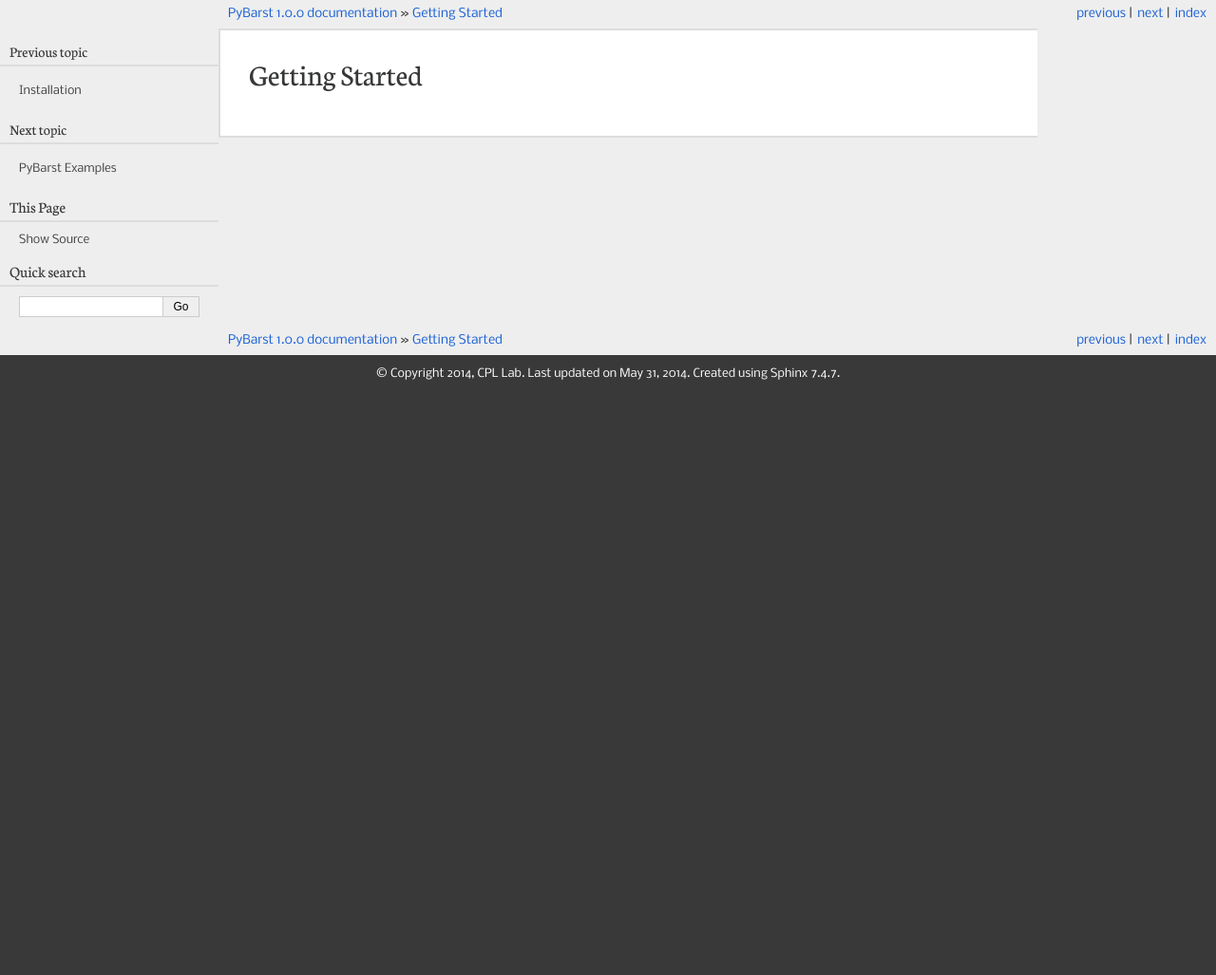
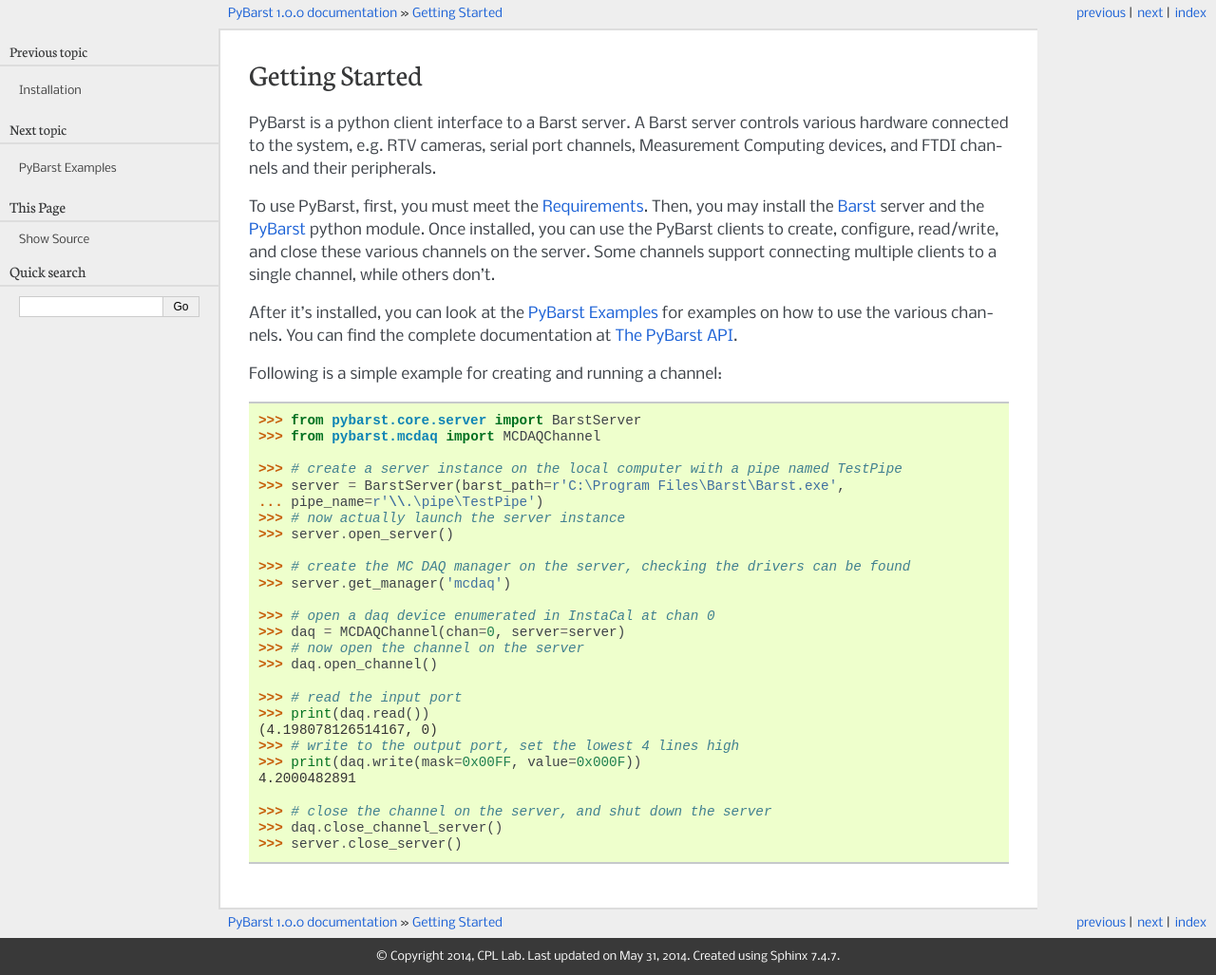
Before and after one commit to matham/pybarst, a Sphinx documentation site: the page built from doc/source/getting_started.rst, in a window 1280 px wide. Shown: the whole page at 95% size. Built offline with Sphinx 7.4.7, drawn with Linux system fonts in a browser that asks for light colours; before the commit the page ends 900 px from its top, so only the background shows below that.

Commit message:
Finish getting started docs. Update backslashes to use raw text.

```diff
--- a/doc/source/api.rst
+++ b/doc/source/api.rst
@@ -1,3 +1,4 @@
+.. _pybarst-api:
 
 ####################
   The PyBarst API
--- a/doc/source/getting_started.rst
+++ b/doc/source/getting_started.rst
@@ -1,2 +1,46 @@
 Getting Started
 ================
+
+PyBarst is a python client interface to a Barst server. A Barst server controls
+various hardware connected to the system, e.g. RTV cameras, serial port channels,
+Measurement Computing devices, and FTDI channels and their peripherals.
+
+To use PyBarst, first, you must meet the :ref:`requirements`. Then, you may
+install the :ref:`install-barst` server and the :ref:`install-pybarst` python
+module. Once installed, you can use the PyBarst clients to create, configure,
+read/write, and close these various channels on the server. Some channels
+support connecting multiple clients to a single channel, while others don't.
+
+After it's installed, you can look at the :ref:`pybarst-examples` for examples
+on how to use the various channels. You can find the complete documentation at
+:ref:`pybarst-api`.
+
+Following is a simple example for creating and running a channel::
+
+    >>> from pybarst.core.server import BarstServer
+    >>> from pybarst.mcdaq import MCDAQChannel
+
+    >>> # create a server instance on the local computer with a pipe named TestPipe
+    >>> server = BarstServer(barst_path=r'C:\Program Files\Barst\Barst.exe',
+    ... pipe_name=r'\\.\pipe\TestPipe')
+    >>> # now actually launch the server instance
+    >>> server.open_server()
+
+    >>> # create the MC DAQ manager on the server, checking the drivers can be found
+    >>> server.get_manager('mcdaq')
+
+    >>> # open a daq device enumerated in InstaCal at chan 0
+    >>> daq = MCDAQChannel(chan=0, server=server)
+    >>> # now open the channel on the server
+    >>> daq.open_channel()
+
+    >>> # read the input port
+    >>> print(daq.read())
+    (4.198078126514167, 0)
+    >>> # write to the output port, set the lowest 4 lines high
+    >>> print(daq.write(mask=0x00FF, value=0x000F))
+    4.2000482891
+
+    >>> # close the channel on the server, and shut down the server
+    >>> daq.close_channel_server()
+    >>> server.close_server()
--- a/doc/source/pybarst.rst
+++ b/doc/source/pybarst.rst
@@ -1,4 +1,4 @@
-.. _pybarst-api:
+.. _pybarst:
 
 ********
 PyBarst
```
Also changed, not shown: doc/source/examples.rst (+12 -10 lines), doc/source/installation.rst (+18 -12 lines).
